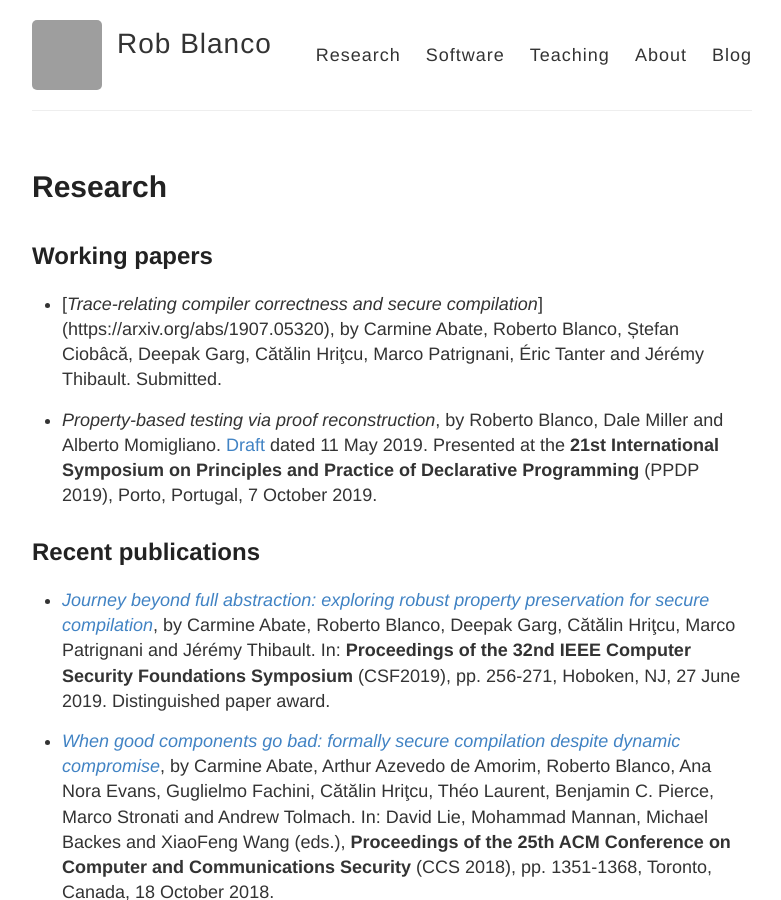
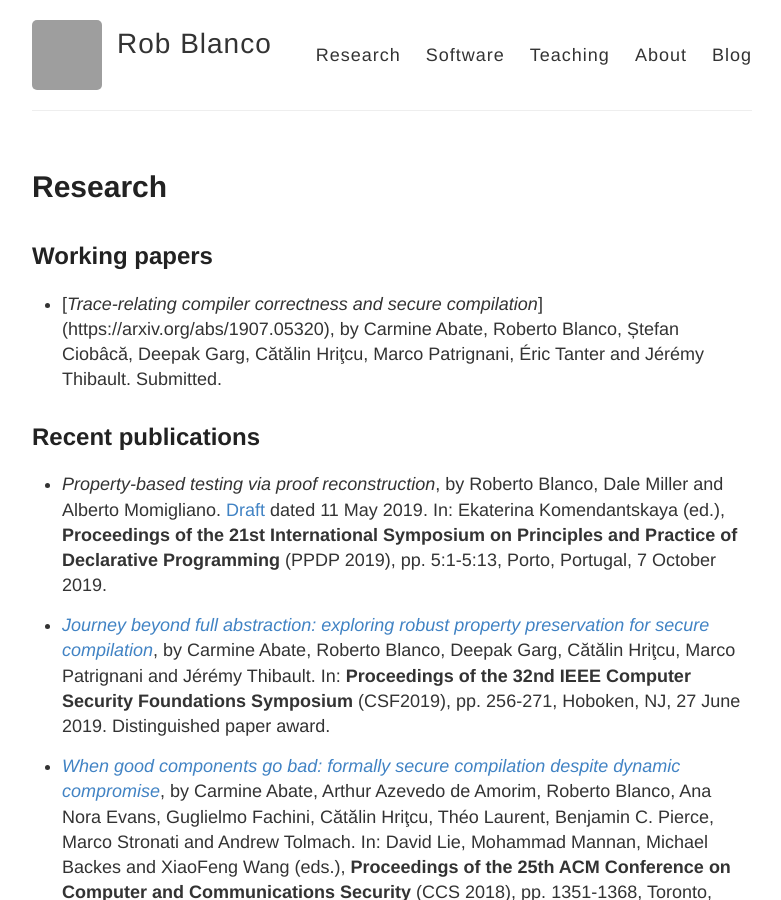
Before and after one commit to robblanco/robblanco.github.io, a Jekyll site: the page built from research.md, in a window 1280 px wide and 900 px high. Shown: the whole window, without its empty margins (248-1029 px from the left). Built offline with Jekyll 4.4.1, drawn with Linux system fonts in a browser that asks for light colours; grey boxes are pictures that could not be loaded.

Commit message:
PPDP proceedings

```diff
--- a/research.md
+++ b/research.md
@@ -11,14 +11,14 @@ permalink: /research/
   Ciobâcă, Deepak Garg, Cătălin Hriţcu, Marco Patrignani, Éric Tanter and Jérémy
   Thibault. Submitted.
 
+## Recent publications
+
 * *Property-based testing via proof reconstruction*, by Roberto Blanco, Dale
   Miller and Alberto Momigliano.
   [Draft](https://www.lix.polytechnique.fr/Labo/Dale.Miller/papers/pbt-draft.pdf)
-  dated 11 May 2019. Presented at the **21st International Symposium on
-  Principles and Practice of Declarative Programming** (PPDP 2019), Porto,
-  Portugal, 7 October 2019.
-
-## Recent publications
+  dated 11 May 2019. In: Ekaterina Komendantskaya (ed.), **Proceedings of the
+  21st International Symposium on Principles and Practice of Declarative
+  Programming** (PPDP 2019), pp. 5:1-5:13, Porto, Portugal, 7 October 2019.
 
 * [*Journey beyond full abstraction: exploring robust property preservation for
   secure compilation*](https://arxiv.org/abs/1807.04603), by Carmine Abate,
```
